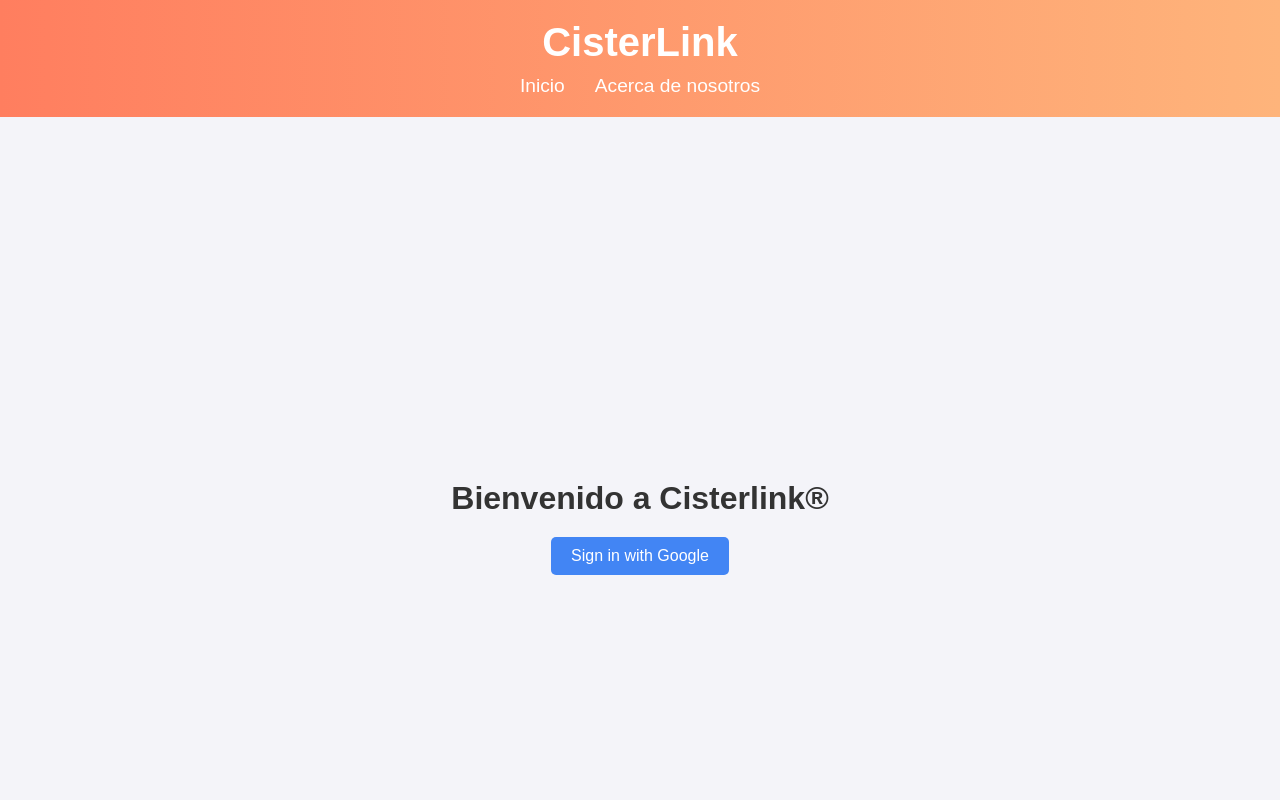
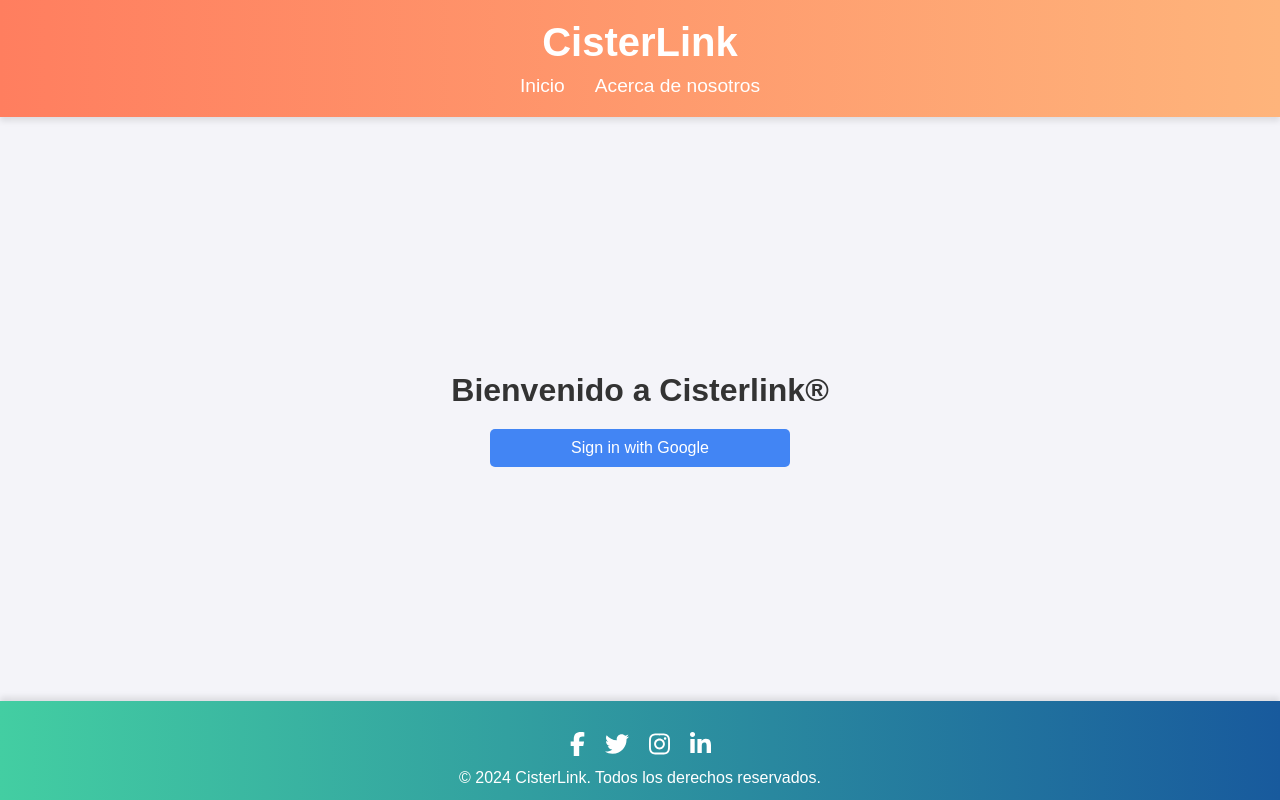
Before and after one commit to BukiLopez/CisterLink, a React (Create React App) app: page /login in a window 1280 px wide. Shown: the top 800 px of the page. Built offline with nearby package versions, Linux system fonts and the light colour scheme; no server answers.

Commit message:
Ahora si bien estilosa

```diff
--- a/src/Components/Footer.css
+++ b/src/Components/Footer.css
@@ -6,7 +6,6 @@
     box-shadow: 0 -4px 6px rgba(0, 0, 0, 0.1);
     width: 100%;
     position: relative;
-    bottom: 0;
 }
 
 .footer .social-icons {
--- a/src/Components/Login.css
+++ b/src/Components/Login.css
@@ -4,13 +4,21 @@
     flex-direction: column;
     align-items: center;
     justify-content: center;
-    height: 100vh;
-    background-color: #f4f4f9;
+    height: 73vh;
+    padding: 20px;
+    box-sizing: border-box;
+  }
+
+  .login-logo {
+    width: 100px;
+    height: auto;
+    margin-bottom: 20px;
   }
 
   .login-container h1 {
     color: #333;
     margin-bottom: 20px;
+    text-align: center;
   }
 
   .login-button {
@@ -21,6 +29,9 @@
     border-radius: 5px;
     cursor: pointer;
     font-size: 16px;
+    width: 100%;
+    max-width: 300px;
+    box-sizing: border-box;
   }
 
   .login-button:hover {
--- a/src/Components/Main.css
+++ b/src/Components/Main.css
@@ -3,6 +3,7 @@
   display: flex;
   justify-content: center;
   flex-wrap: wrap;
+  margin: 19vh 0vh 19vh 0vh;
 }
 
   .card {
```
Lines whose indentation alone changed are shown as unchanged.
